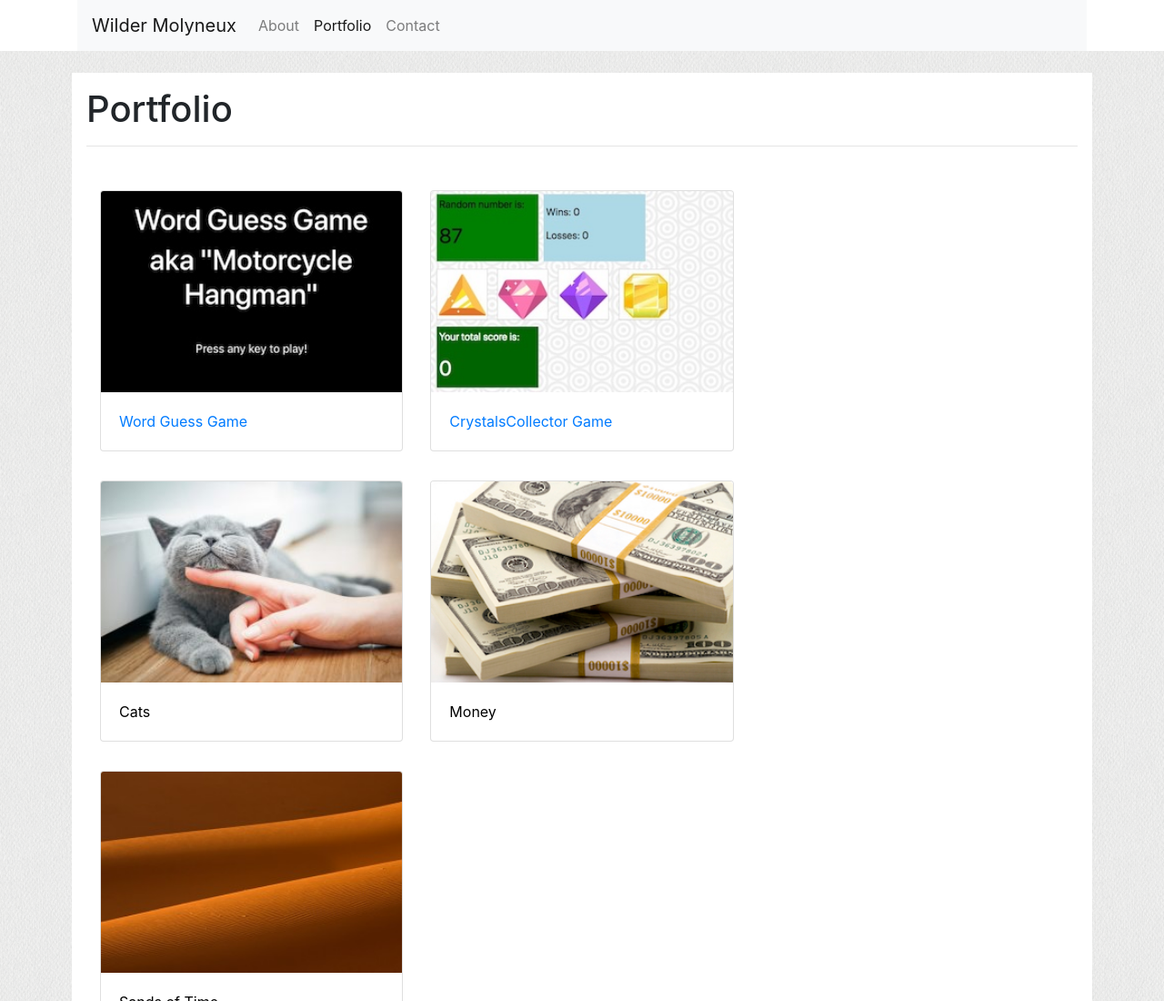
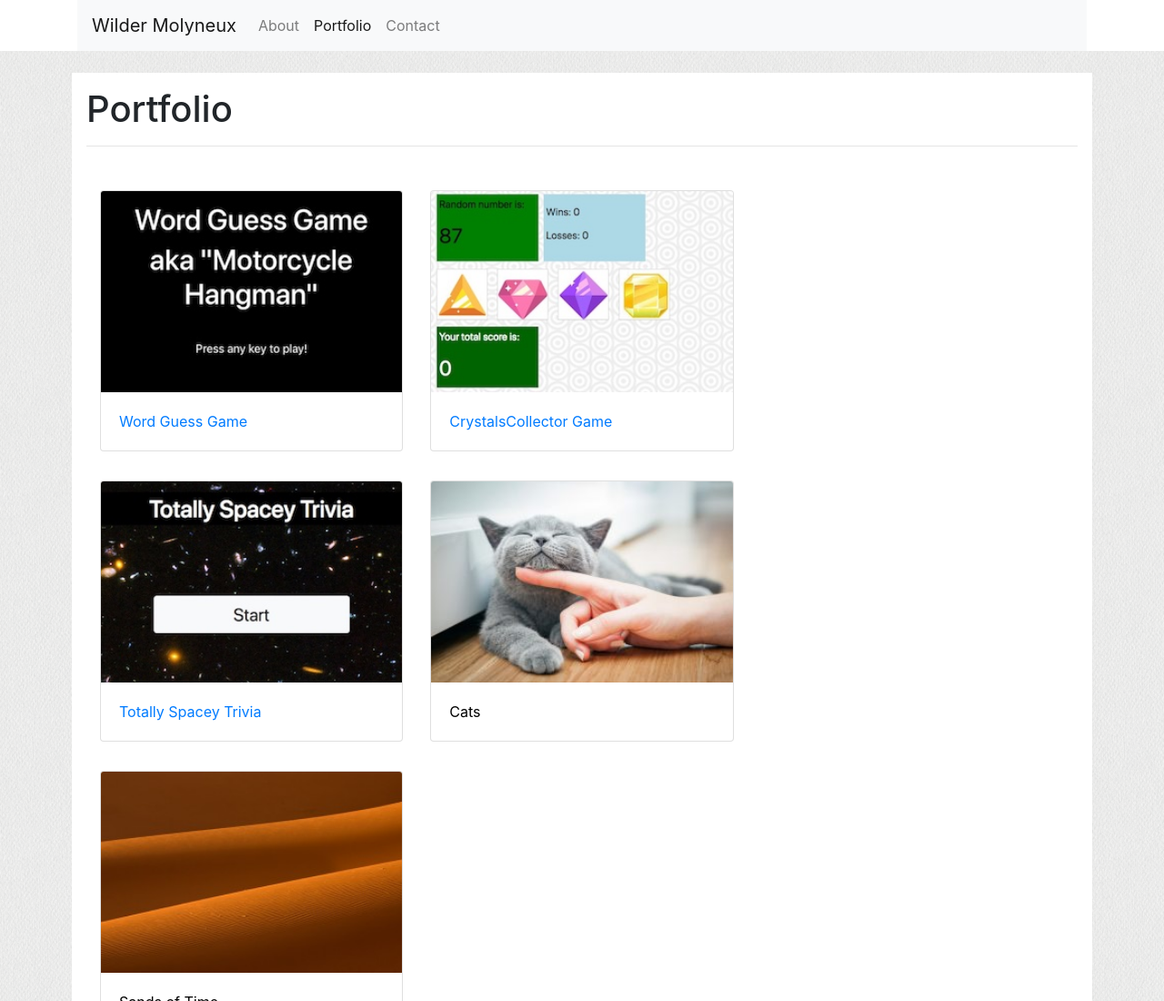
Before and after one commit to Wilder101/Bootstrap-Portfolio, a plain HTML site: page portfolio.html in a window 1280 px wide. Shown: the top 1100 px of the page at 91% size. Drawn offline with nearby package versions, Linux system fonts and the light colour scheme.

Commit message:
Added trivia game

```diff
--- a/portfolio.html
+++ b/portfolio.html
@@ -75,20 +75,23 @@
                 </div>
             </div>
 
+            <!-- Second row of portfolio work -->
             <div class="row white-back p-3">
+                <div class="col-4">
+                        <div class="card">
+                            <a href="https://wilder101.github.io/TriviaGame/" target="_blank">
+                                <img class="card-img-top" src="assets/images/trivia-300x200.jpg" alt="Totally Spacey Trivia Game">
+                            </a>
+                            <div class="card-body">
+                                <a href="https://wilder101.github.io/TriviaGame/" target="_blank" class="card-link">Totally Spacey Trivia</a>
+                            </div>
+                        </div>
+                    </div>
                 <div class="col-4">
                     <div class="card">
                         <img class="card-img-top" src="assets/images/cat-300x200.jpg" alt="Cats">
                         <div class="card-body">
                             <a class="card-link" style="color: black;">Cats</a>
-                        </div>
-                    </div>
-                </div>
-                <div class="col-4">
-                    <div class="card">
-                        <img class="card-img-top" src="assets/images/money-300x200.jpg" alt="Money">
-                        <div class="card-body">
-                            <a class="card-link" style="color: black;">Money</a>
                         </div>
                     </div>
                 </div>
```
Also changed, not shown: assets/images/trivia-300x200.jpg (added).
